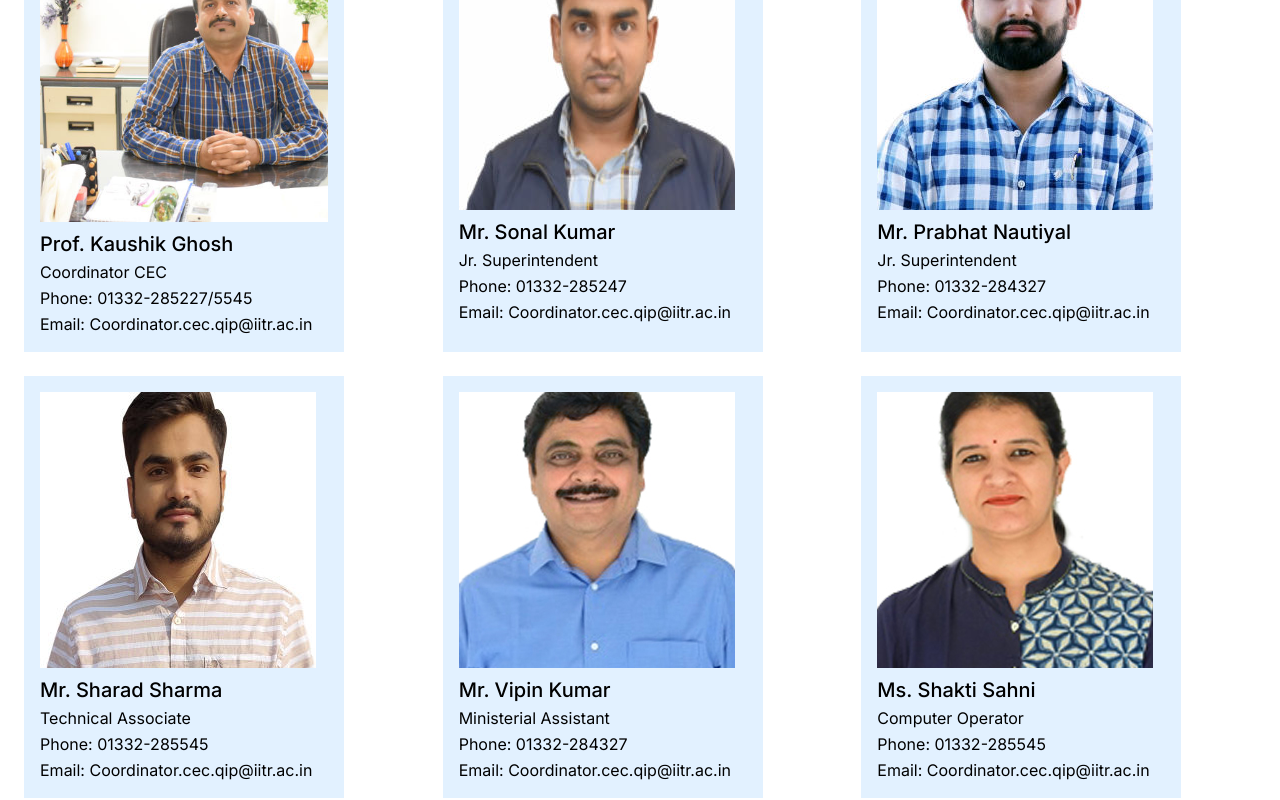
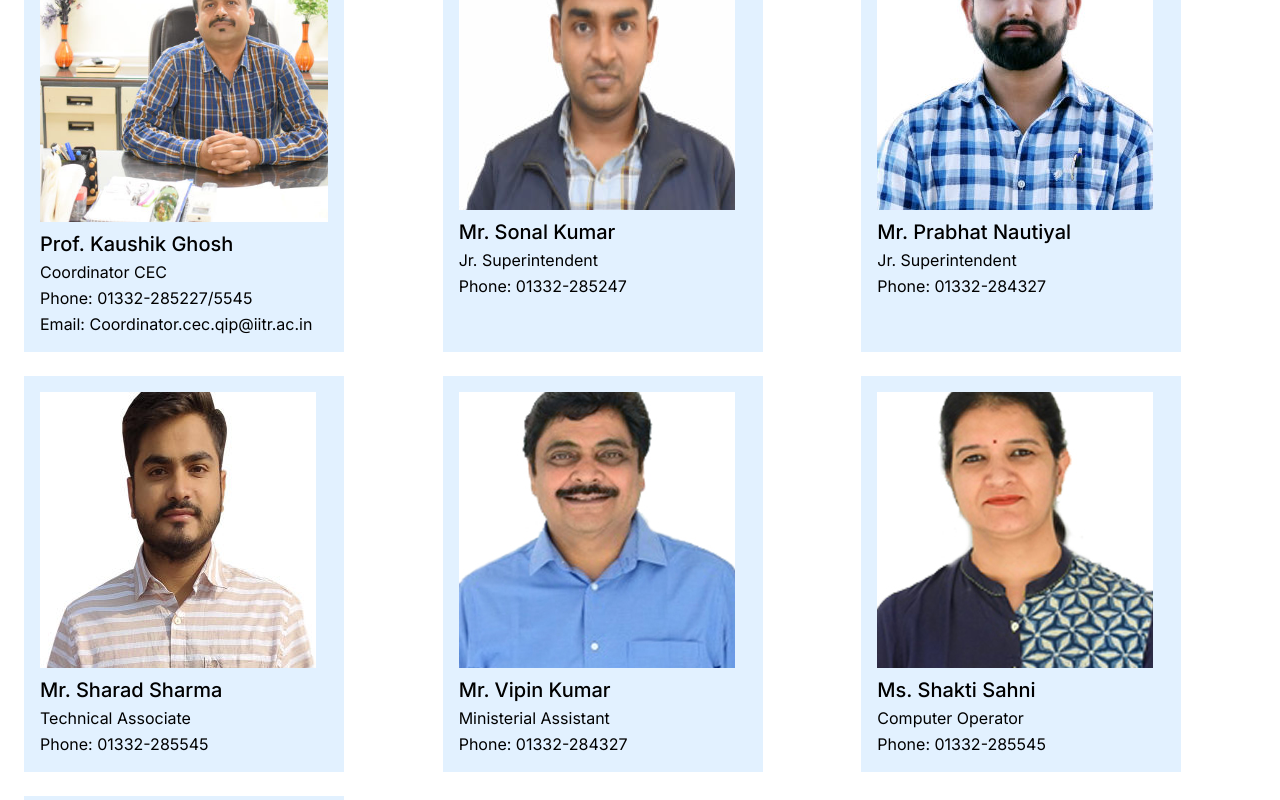
Before and after one commit to arnabBaruah009/cec-canvas, a Next.js app: page /staff in a window 1280 px wide. Shown: the part 858-1658 px from the top of the page. Built offline with nearby package versions, Linux system fonts and the light colour scheme.

Commit message:
fix: email removed except coordinator

```diff
--- a/app/staff/page.tsx
+++ b/app/staff/page.tsx
@@ -8,7 +8,7 @@ interface CardData {
   name: string;
   designation: string;
   phone: string;
-  email: string;
+  email?: string;
 }
 
 // Sample data
@@ -25,42 +25,36 @@ const cardData: CardData[] = [
     name: "Mr. Sonal Kumar",
     designation: "Jr. Superintendent",
     phone: "01332-285247",
-    email: "Coordinator.cec.qip@iitr.ac.in",
   },
   {
     image_url: "/staff/prabhat-nautiyal.jpg",
     name: "Mr. Prabhat Nautiyal",
     designation: "Jr. Superintendent",
     phone: "01332-284327",
-    email: "Coordinator.cec.qip@iitr.ac.in",
   },
   {
     image_url: "/staff/sharad-sharma.jpg",
     name: "Mr. Sharad Sharma",
     designation: "Technical Associate",
     phone: "01332-285545",
-    email: "Coordinator.cec.qip@iitr.ac.in",
   },
   {
     image_url: "/staff/vipin-kumar.jpg",
     name: "Mr. Vipin Kumar",
     designation: "Ministerial Assistant",
     phone: "01332-284327",
-    email: "Coordinator.cec.qip@iitr.ac.in",
   },
   {
     image_url: "/staff/shakti-sahni.jpg",
     name: "Ms. Shakti Sahni",
     designation: "Computer Operator",
     phone: "01332-285545",
-    email: "Coordinator.cec.qip@iitr.ac.in",
   },
   {
     image_url: "/staff/anand-singh.jpg",
     name: "Mr. Anand Singh",
     designation: "Sybex Staff",
     phone: "01332-285545",
-    email: "Coordinator.cec.qip@iitr.ac.in",
   },
 ];
 
@@ -116,9 +110,11 @@ export default function StaffPage() {
                 <p className="text-base font-normal text-black">
                   Phone: {item.phone}
                 </p>
-                <p className="text-base font-normal text-black">
-                  Email: {item.email}
-                </p>
+                {item.email && (
+                  <p className="text-base font-normal text-black">
+                    Email: {item.email}
+                  </p>
+                )}
               </div>
             ))}
           </div>
```
